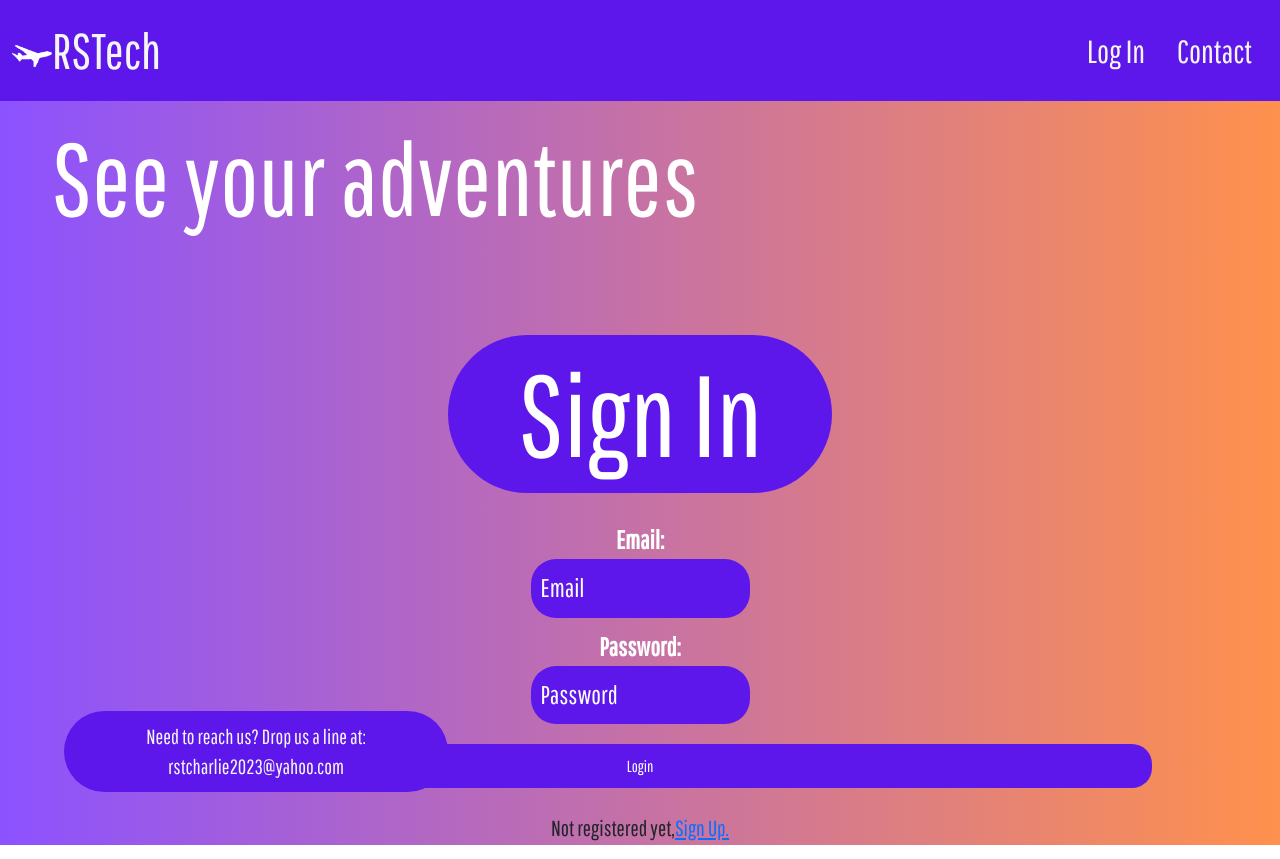
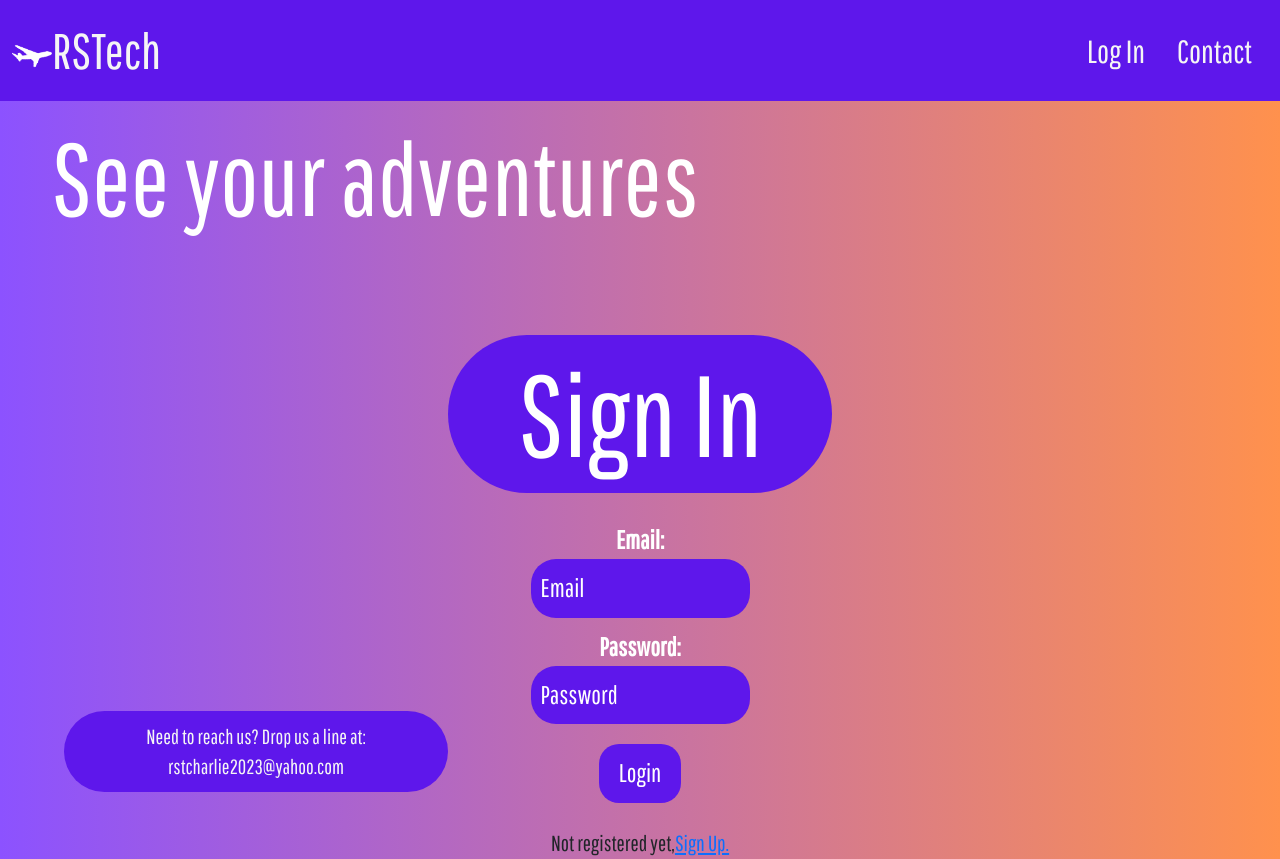
Before and after one commit to RST-Charlie/Travelogue-Front, a React (Create React App) app: page /login in a window 1280 px wide. Built offline with nearby package versions, Linux system fonts and the light colour scheme.

Commit message:
Minor css fix with styling

```diff
--- a/src/Styles/LogIn.css
+++ b/src/Styles/LogIn.css
@@ -65,6 +65,8 @@ input[type="password"]::placeholder {
     padding: 10px 20px;
     margin-top: 10px;
     cursor: pointer;
+    font-size: 2vw;
+    width: fit-content;
 }
 
 .login-link {
```
